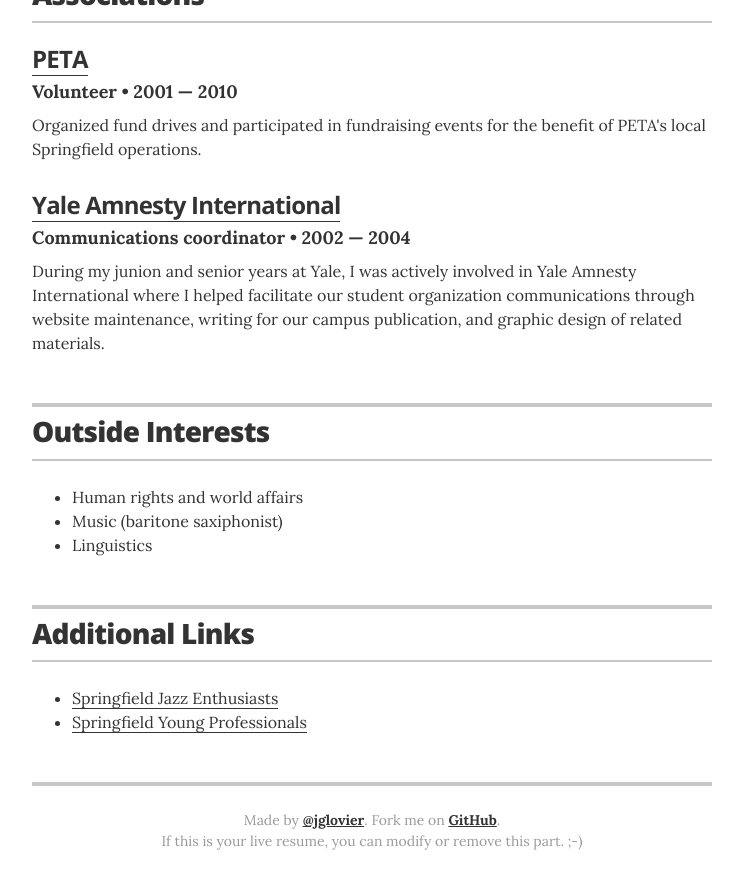
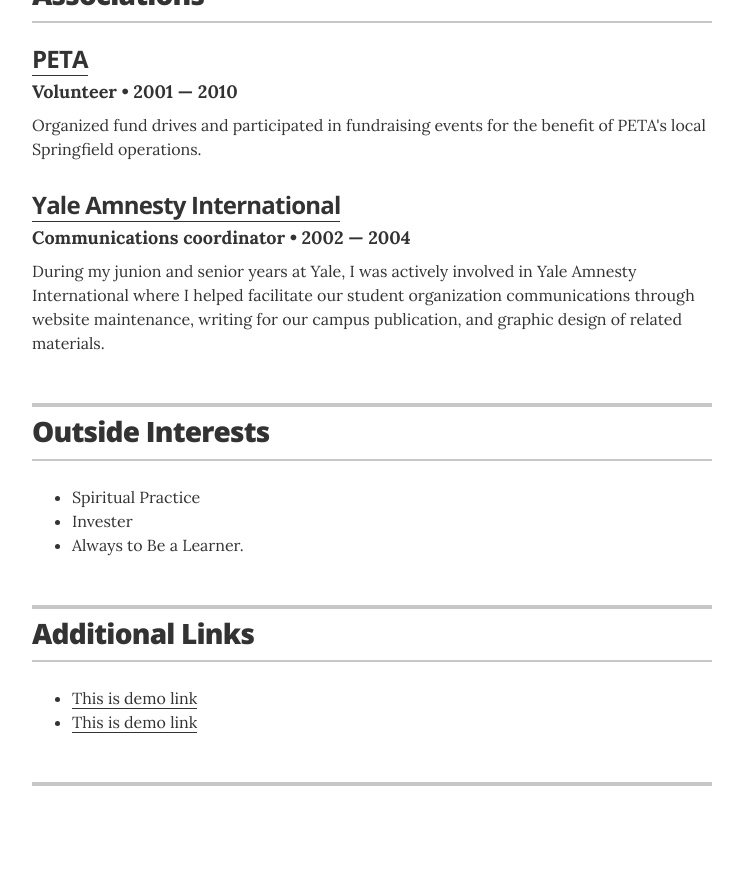
Before and after one commit to SanjayUG/MyPortfolio, a Jekyll site: the page built from index.html, in a window 1280 px wide and 900 px high, scrolled down 2830 px. Shown: the top 889 px of the window, without its empty margins (268-1011 px from the left). Built offline with Jekyll 4.4.1, drawn with Linux system fonts in a browser that asks for light colours; after the commit the page ends 3688 px from its top, so only the background shows below that.

Commit message:
some changes in footer and added hobbies

```diff
--- a/_data/interests.yml
+++ b/_data/interests.yml
@@ -1,4 +1,4 @@
 # Interests
-- description: Human rights and world affairs
-- description: Music (baritone saxiphonist)
-- description: Linguistics
+- description: Spiritual Practice
+- description: Invester
+- description: Always to Be a Learner.
--- a/_data/links.yml
+++ b/_data/links.yml
@@ -1,5 +1,5 @@
 # links
 - url: "#"
-  description: Springfield Jazz Enthusiasts
+  description: This is demo link
 - url: "#"
-  description: Springfield Young Professionals
+  description: This is demo link
--- a/_layouts/resume.html
+++ b/_layouts/resume.html
@@ -232,8 +232,8 @@
       {% endif %}
 
       <footer class="page-footer">
-        <p class="footer-line">Made by <a href="http://twitter.com/jglovier">@jglovier</a>. Fork me on <a href="https://github.com/">GitHub</a>.</p>
-        <p class="footer-line">If this is your live resume, you can modify or remove this part. ;-)</p>
+        <!-- <p class="footer-line">Made by <a href="http://twitter.com/jglovier">@jglovier</a>. Fork me on <a href="https://github.com/">GitHub</a>.</p>
+        <p class="footer-line">If this is your live resume, you can modify or remove this part. ;-)</p> -->
       </footer>
 
     </div>
```
